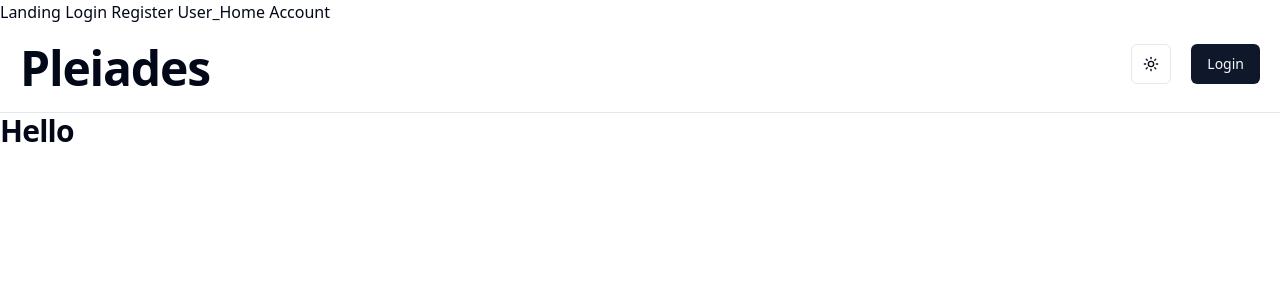
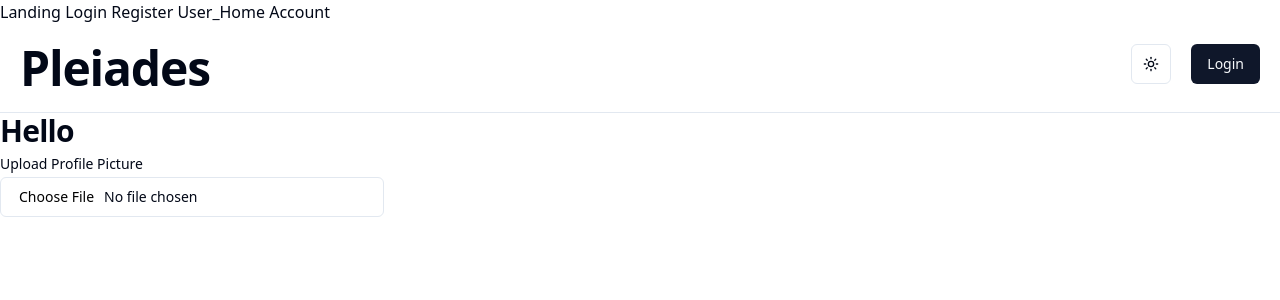
Before and after one commit to kimjammer/Pleiades, a SvelteKit app in the folder frontend/: page /account in a window 1280 px wide. Shown: the top 300 px of the page. Built offline with nearby package versions, Linux system fonts and the light colour scheme; no server answers.

Commit message:
profile pic upload

```diff
--- a/frontend/src/lib/schema.ts
+++ b/frontend/src/lib/schema.ts
@@ -35,8 +35,8 @@ export type Task = z.infer<typeof taskformSchema>
 export const pollformSchema = z.object({
     title: z.string().nonempty(),
     description: z.string().optional(),
+    options: z.string().nonempty(),
     dueDate: z.string().date(),
-    options: z.string().nonempty()
 })
 
 export type PollFormSchema = typeof pollformSchema
--- a/frontend/src/routes/account/+page.svelte
+++ b/frontend/src/routes/account/+page.svelte
@@ -1,38 +1,84 @@
 <script>
-    import { Input } from "$lib/components/ui/input/index"
-    import { Button } from "$lib/components/ui/button/index"
-    import { PUBLIC_PROTOCOL, PUBLIC_API_HOST } from "$env/static/public"
-    import { goto } from "$app/navigation"
-    import { onMount } from "svelte"
-    import PleiadesNav from "$lib/components/PleiadesNav.svelte"
+    import { Button } from '$lib/components/ui/button'; // shadcn-svelte Button
+    import { Input } from '$lib/components/ui/input'; // shadcn-svelte Input
+    import { toast } from 'svelte-sonner';
+    import PleiadesNav from "$lib/components/PleiadesNav.svelte";
+    import {Label} from "$lib/components/ui/label";
+    import {PUBLIC_API_HOST, PUBLIC_PROTOCOL} from "$env/static/public"; // Optional: for notifications
 
-    //TODO: create image upload capabilities with file checking
+    let selectedFile;
+    let imageUrl = ''; // Store the image URL once it is fetched from the backend
 
-    let firstname = ""
+    // Handle file selection and upload
+    async function handleFileSelect(event) {
+        const file = event.target.files[0];
+        if (!file) return;
 
-    onMount(async () => {
-        //await getInfo()
-    })
+        const reader = new FileReader();
+        reader.onloadend = async () => {
+            var base64Image = reader.result
+            if (typeof base64Image === "string") { //can only use .split on string
+                base64Image = base64Image.split(',')[1]; // Extract base64 part for backend
+            }
+            selectedFile = base64Image;
 
-    async function getInfo() {
-        //TODO implement getting the name and other relevant details
-
-        const res = await fetch(PUBLIC_PROTOCOL + PUBLIC_API_HOST + "/projects", {
-            mode: "cors",
-            credentials: "include",
-        })
-        const data = await res.json()
-        firstname = data.firstname
+            // Send image to the backend
+            try {
+                const res = await fetch(PUBLIC_PROTOCOL +
+                    PUBLIC_API_HOST + "/profilepic", {
+                    method: 'POST',
+                    mode: 'cors',
+                    credentials: "include",
+                    headers: {'Content-Type': 'application/json'},
+                    body: JSON.stringify({ image: selectedFile }),
+                });
+                const data = await res.json()
+                if (data.success) {
+                    toast.success('Profile picture uploaded successfully!');
+                } else {
+                    toast.error(data.error);
+                }
+            } catch (error) {
+                toast.error('Upload failed. Please try again.');
+                console.error(error);
+            }
+        };
+        reader.readAsDataURL(file);
     }
 
-    async function uploadProfilePic() {
-
+    // Fetch image from the backend
+    async function fetchImage() {
+        try {
+            const response = await fetch(`http://localhost:8080/getImage/${imageUrl}`);
+            if (response.ok) {
+                const blob = await response.blob();
+                const imageURL = URL.createObjectURL(blob);
+                return imageURL;
+            }
+        } catch (error) {
+            console.error('Error fetching image:', error);
+        }
     }
 </script>
-
 <PleiadesNav></PleiadesNav>
 <div>
     <h2 class="scroll-m-20 pb-2 text-3xl font-semibold tracking-tight transition-colors first:mt-0">
-        Hello {firstname}
+        Hello
     </h2>
 </div>
+
+<div class="grid w-full max-w-sm items-center gap-1.5">
+    <Label>Upload Profile Picture</Label>
+    <!-- Trigger file input -->
+    <Input
+            id="fileInput"
+            type="file"
+            accept="image/png, image/jpeg"
+            onchange={handleFileSelect}
+    />
+</div>
+
+<!-- Optionally display the uploaded image -->
+{#if imageUrl}
+    <img src={fetchImage()} alt="Uploaded Profile Picture" class="mt-4" />
+{/if}
```
Also changed, not shown: 2 other files (tests, documents, lock files or other folders).
